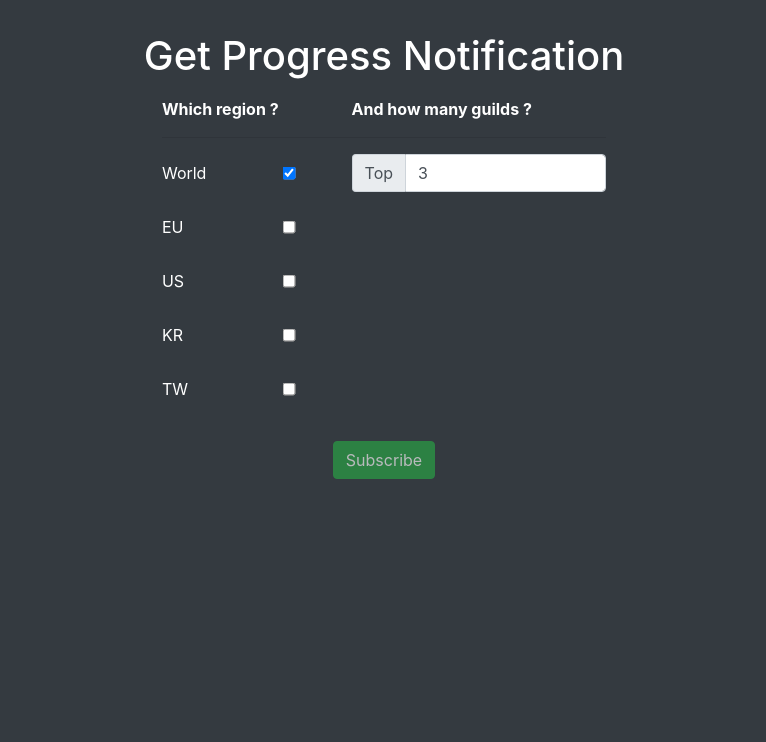
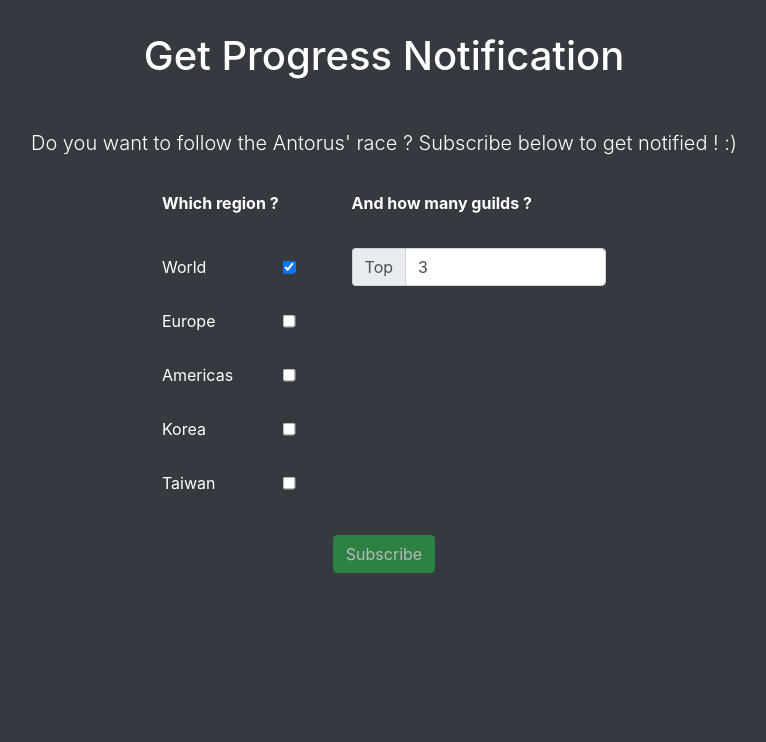
Before and after one commit to WFrancois/progress-notification, a PHP site: template templates/register.html.twig in a window 1280 px wide. Shown: the top 742 px of the page, without its empty margins (256-1022 px from the left). Run offline with PHP 8.4, Linux system fonts and the light colour scheme; the template is opened without the code that fills it, so the values that code supplies are empty; some libraries are stand-ins or nearby versions.

Commit message:
Add text below title

```diff
--- a/templates/register.html.twig
+++ b/templates/register.html.twig
@@ -1,8 +1,10 @@
 {% extends 'components/base.html.twig' %}
 
 {% block content %}
-    <h1 class="text-center">Get Progress Notification</h1>
-    <p></p>
+    <h1 class="text-center" style="margin-bottom:3rem;">Get Progress Notification</h1>
+    <div class="row" style="text-align:center;">
+        <p class="lead col-lg">Do you want to follow the Antorus' race ? Subscribe below to get notified ! :)</p>
+    </div>
     <div class="rounded border border-dark form-group js--div-advanced" style="margin: 1rem 0;">
         <div class="row justify-content-lg-center">
             <div class="col-5 col-lg-2">
@@ -17,7 +19,7 @@
                 <hr>
             </div>
         </div>
-        {% set region = {'world': 'World', 'eu': 'EU', 'us': 'US', 'kr': 'KR', 'tw': 'TW'} %}
+        {% set region = {'world': 'World', 'eu': 'Europe', 'us': 'Americas', 'kr': 'Korea', 'tw': 'Taiwan'} %}
         {% for key, label in region %}
             <div class="form-group row justify-content-lg-center">
                 <label for="checkbox_{{ key }}" class="col-lg-1 col-1 col-form-label">{{ label }}</label>
@@ -29,7 +31,8 @@
                     </div>
                 </div>
                 <div class="col-6 col-lg-3">
-                    <div class="input-group" id="advanced_{{ key }}" {% if key != 'world' %} style="display:none;" {% endif %}>
+                    <div class="input-group"
+                         id="advanced_{{ key }}" {% if key != 'world' %} style="display:none;" {% endif %}>
                         <span class="input-group-addon">Top</span>
                         <input title="Top {{ label }}" type="number" class="form-control" value="3" min="1" max="10">
                     </div>
```
